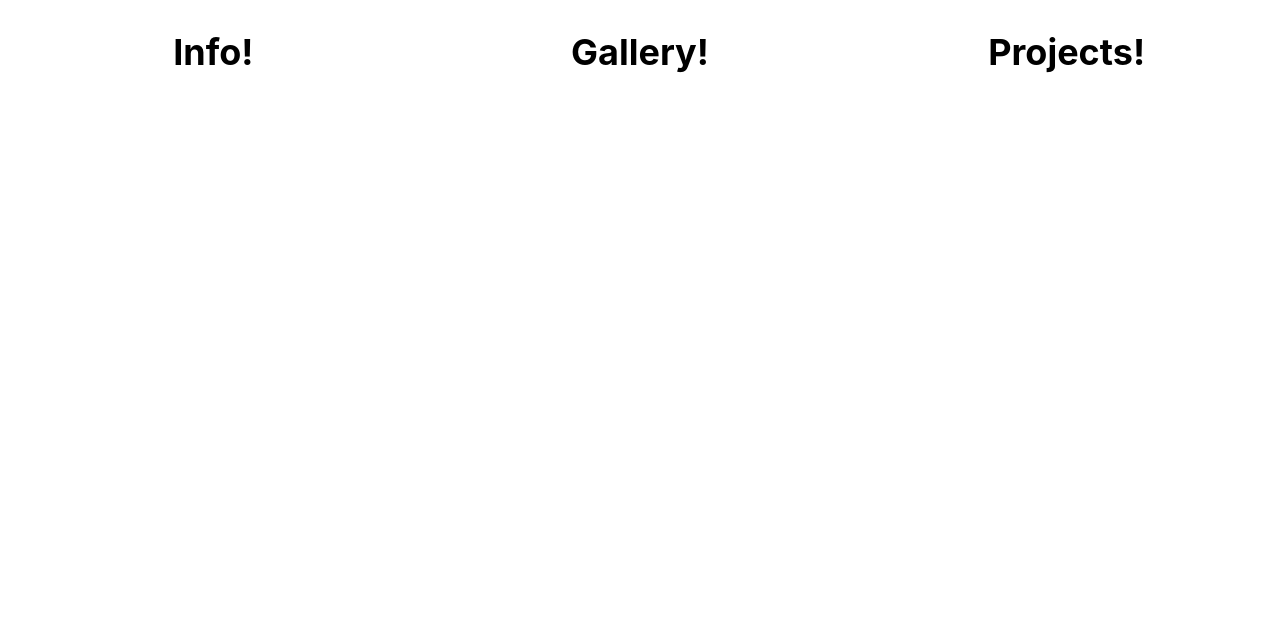
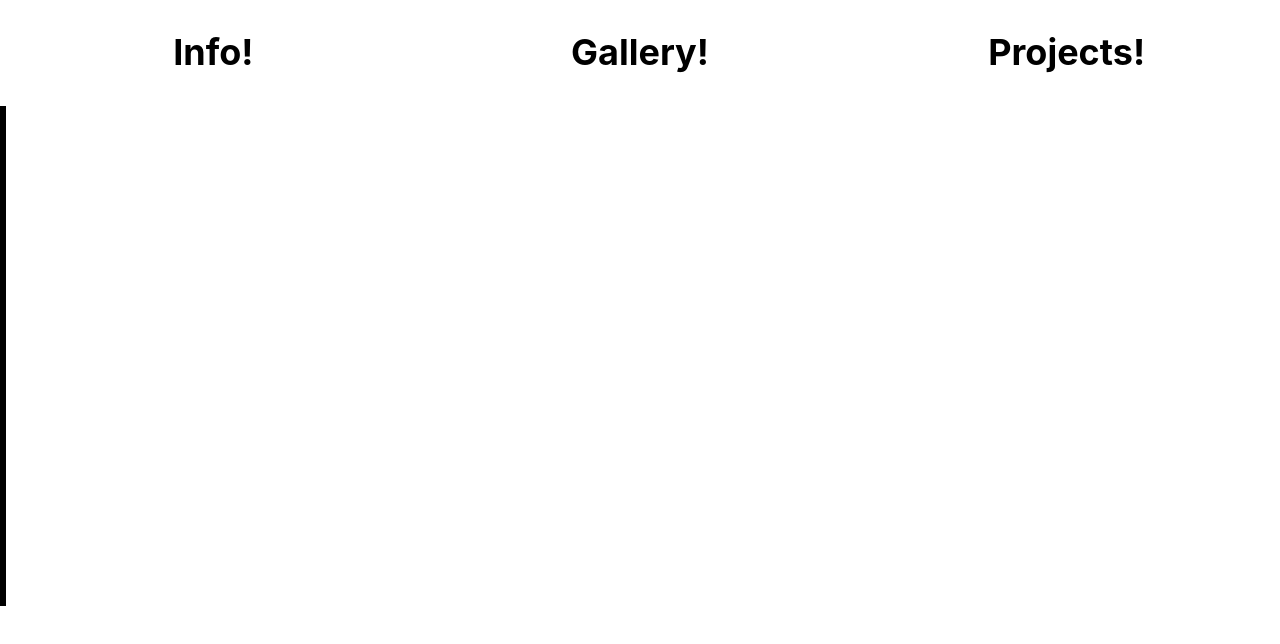
Before and after one commit to mattgoo/nextjs, a Next.js app: page /info in a window 1280 px wide. Shown: the top 644 px of the page. Built offline with nearby package versions, Linux system fonts and the light colour scheme.

Commit message:
added vertical line

```diff
--- a/pages/info/index.js
+++ b/pages/info/index.js
@@ -12,6 +12,7 @@ export default function Home() {
                     Info!
                 </h1>
             </div>
+            <div className={styles.vl}></div>
             <div className={styles.Gallery}>
                 <h1>
                     Gallery!
--- a/styles/myStyles.module.css
+++ b/styles/myStyles.module.css
@@ -26,3 +26,8 @@
   align-self: center;
   grid-area: Projects;
 }
+
+.vl {
+  border-left: 6px solid black;
+  height: 500px;
+}
```
